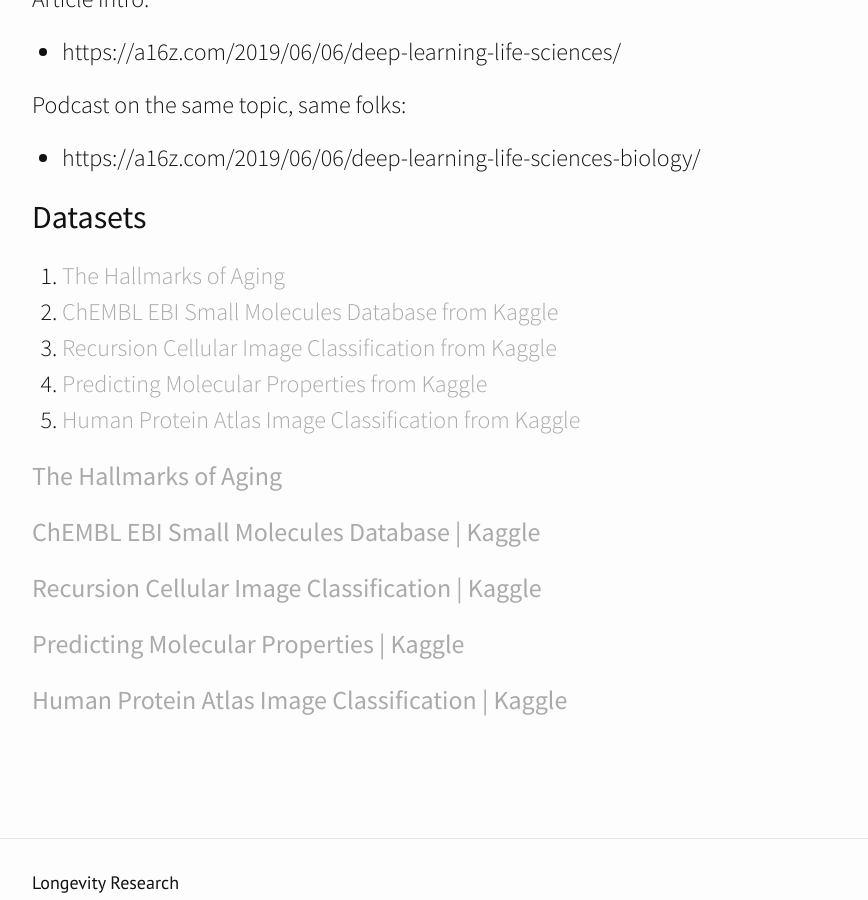
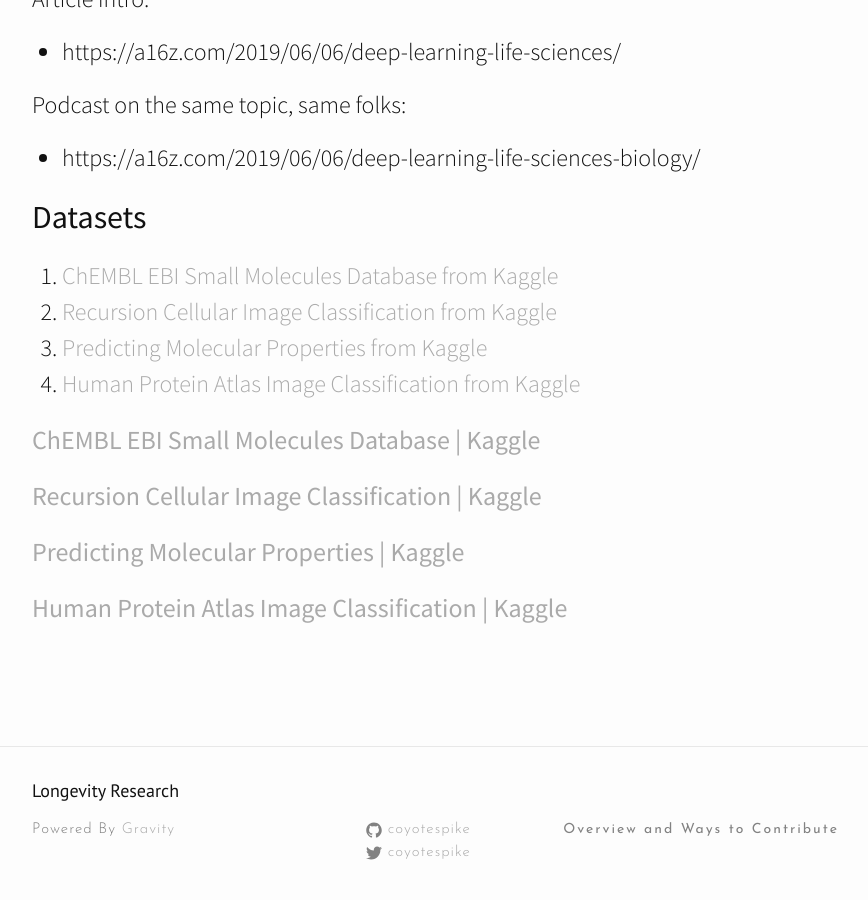
Before and after one commit to coyotespike/longevity, a Jekyll site: the page built from software.md, in a window 1280 px wide and 900 px high, scrolled down 716 px. Shown: the whole window, without its empty margins (138-1006 px from the left). Built offline with Jekyll 4.4.1, drawn with Linux system fonts in a browser that asks for light colours; nearby versions of some CDN libraries.

```diff
--- a/software.md
+++ b/software.md
@@ -21,16 +21,11 @@ Podcast on the same topic, same folks:
 - https://a16z.com/2019/06/06/deep-learning-life-sciences-biology/
 
 ## Datasets
-1.  [The Hallmarks of Aging](#org2a777ba)
-2.  [ChEMBL EBI Small Molecules Database from Kaggle](#org42e7d4f)
-3.  [Recursion Cellular Image Classification from Kaggle](#org7f9dbe5)
-4.  [Predicting Molecular Properties from Kaggle](#orgbdbf819)
-5.  [Human Protein Atlas Image Classification from Kaggle](#orge901c4d)
+1.  [ChEMBL EBI Small Molecules Database from Kaggle](#org42e7d4f)
+2.  [Recursion Cellular Image Classification from Kaggle](#org7f9dbe5)
+3.  [Predicting Molecular Properties from Kaggle](#orgbdbf819)
+4.  [Human Protein Atlas Image Classification from Kaggle](#orge901c4d)
 
-
-<a id="org2a777ba"></a>
-
-### [The Hallmarks of Aging](https://www.ncbi.nlm.nih.gov/pmc/articles/PMC3836174/)
 
 <a id="org42e7d4f"></a>
 
```
Also changed, not shown: biog.md (+4 -0 lines).
